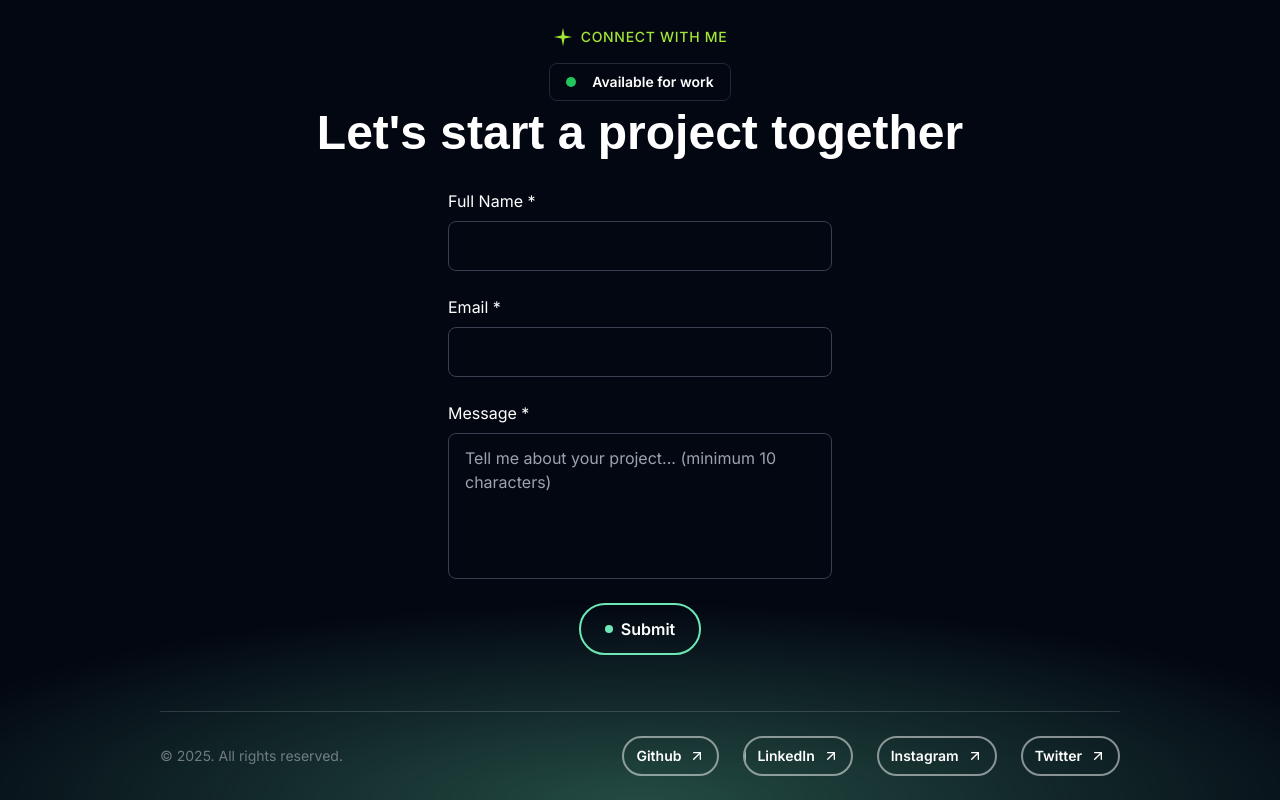
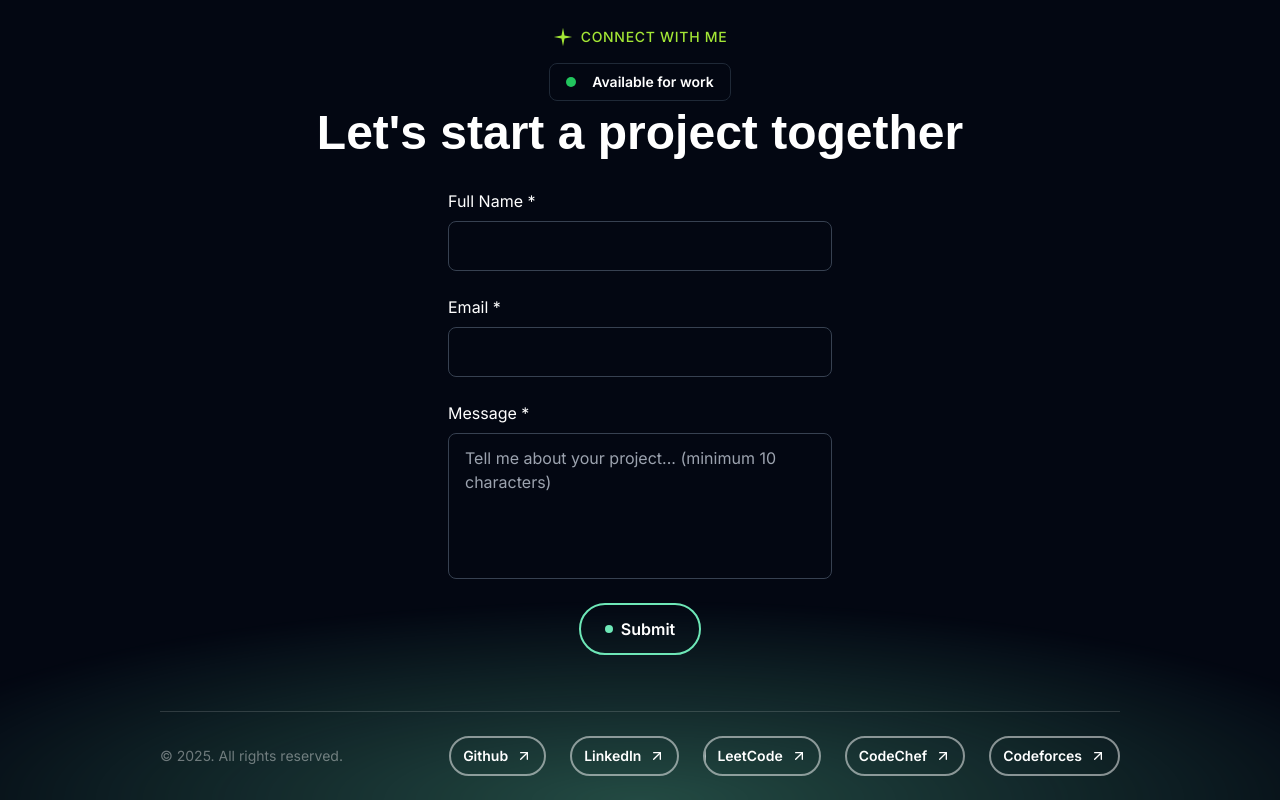
Before and after one commit to AdityaXplores/Portfolio-Aditya, a Next.js app: page / in a window 1280 px wide. Shown: the part 5285-6085 px from the top of the page. Built offline with nearby package versions, Linux system fonts and the light colour scheme; a web font is replaced by a local one.

Commit message:
Replace insta and X account link with LC, CC and CF account link

```diff
--- a/src/components/Footer.tsx
+++ b/src/components/Footer.tsx
@@ -4,8 +4,9 @@ import React from "react";
 const footerLinks = [
   { name: "Github", url: "https://github.com/AdityaXplores" },
   { name: "LinkedIn", url: "https://www.linkedin.com/in/aditya-lahane-420685289/" },
-  { name: "Instagram", url: "https://instagram.com/" },
-  { name: "Twitter", url: "https://x.com/" },
+  { name: "LeetCode", url: "https://leetcode.com/u/_Ashish_Lahane_/" },
+  { name: "CodeChef", url: "https://www.codechef.com/users/adityalahane65" },
+  { name: "Codeforces", url: "https://codeforces.com/profile/_Lahane_Aditya_" },
 ];
 
 export const Footer = () => {
```
